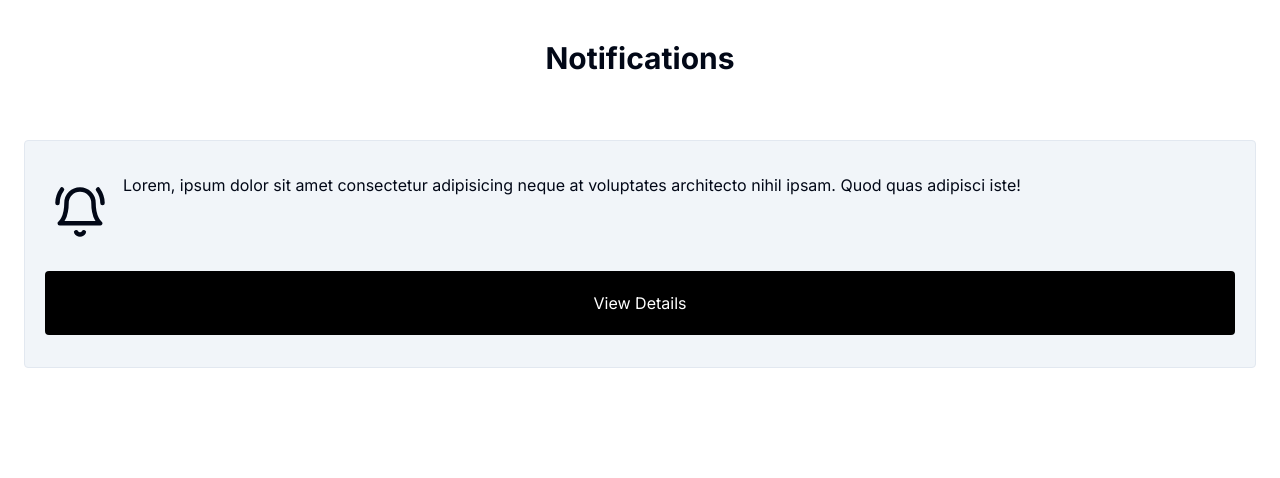
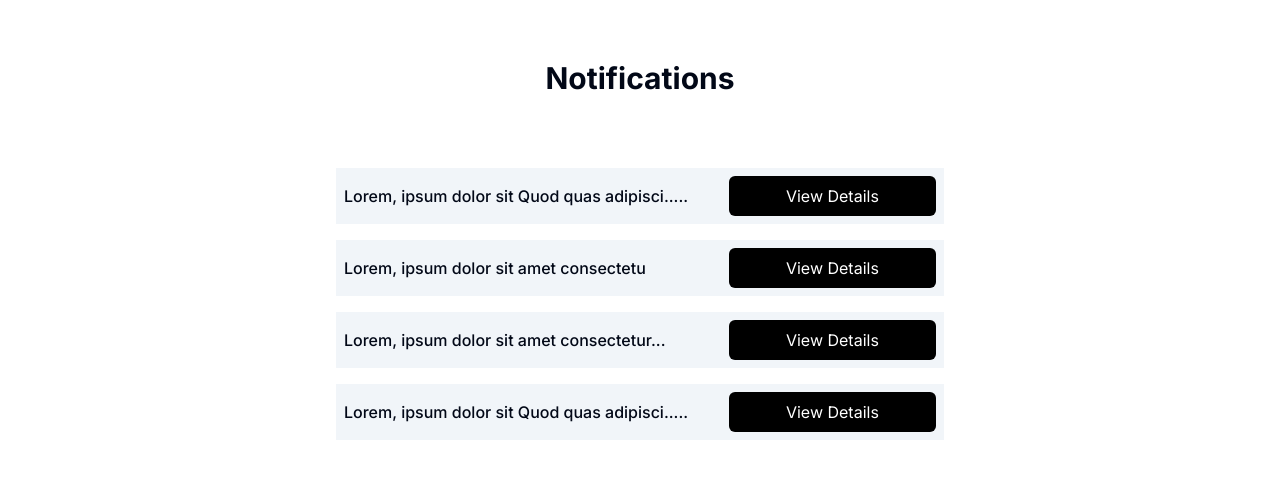
Before and after one commit to Takshashakti/CrowdFlow, a Next.js app: page /settings/notification in a window 1280 px wide. Shown: the top 478 px of the page. Built offline with nearby package versions, Linux system fonts and the light colour scheme.

Commit message:
Notifications page  (#34)
* Deez nuts

* ]]]]

* cleaned up some mess

* NotificationItems

---------

Co-authored-by: Neha Sinha <nehasinha123987@gmail.com>

```diff
--- /dev/null
+++ b/src/app/settings/account/Notification/page.tsx
@@ -0,0 +1,44 @@
+/* eslint-disable react/no-unescaped-entities */
+"use client";
+
+import React, { Dispatch, SetStateAction, useRef, useState } from "react";
+import MaxWidthWrapper from "@/components/MaxWidthWrapper";
+import NotificationItems from "@/components/NotificationItems"
+
+const handleLogout = () => {
+  // Implement logout logic here
+};
+
+export default function Notification() {
+  const [notification, setNotification] = useState([
+     "Lorem, ipsum dolor sit  Quod quas adipisci.....",
+     "Lorem, ipsum dolor sit amet consectetu",
+     "Lorem, ipsum dolor sit amet consectetur...",
+     "Lorem, ipsum dolor sit amet consectetur..ddddd.",
+    // Add more profile information here
+  ]);
+
+  return (
+    <MaxWidthWrapper>
+      <div className="flex flex-col relative text-center">
+        <h1 className="pb-16 pt-10 text-3xl text-center font-bold">
+          Notifications
+        </h1>
+
+        {
+            notification.map((val, ind) => {
+                return (
+                    <NotificationItems className="truncate" key={ind}>
+                        {val}
+                    </NotificationItems>
+                )
+            })
+        }
+
+
+          </div>
+
+
+    </MaxWidthWrapper>
+  );
+}
--- a/src/app/settings/notification/page.tsx
+++ b/src/app/settings/notification/page.tsx
@@ -1,8 +1,7 @@
 /* eslint-disable react/no-unescaped-entities */
-"use client"
+"use client";
 
 import React, { Dispatch, SetStateAction, useRef, useState } from "react";
-import { cn } from '../../../lib/utils';
 import {
   Dialog,
   DialogContent,
@@ -10,44 +9,49 @@ import {
   DialogHeader,
   DialogTitle,
   DialogTrigger,
-  } from "@/components/ui/dialog"
+} from "@/components/ui/dialog";
+import MaxWidthWrapper from "@/components/MaxWidthWrapper";
+import NotificationItems from "@/components/NotificationItems";
+import { cn } from "../../../lib/utils";
+
+const handleLogout = () => {
+  // Implement logout logic here
+};
+
+export default function Notification() {
+  const [notification, setNotification] = useState({
+    details: "Lorem, ipsum dolor sit  Quod quas adipisci.....",
+    details1: "Lorem, ipsum dolor sit amet consectetu",
+    details2: "Lorem, ipsum dolor sit amet consectetur...",
+    details3: "Lorem, ipsum dolor sit amet consectetur..dddddddddddddddd.",
+
+    // Add more profile information here
+  });
+
+  return (
+    <MaxWidthWrapper>
+      <div className="flex flex-col relative text-center">
+        <h1 className="pb-16 pt-10 text-3xl text-center font-bold">
+          Notifications
+        </h1>
+
+          <NotificationItems className="truncate ">
+            {notification.details}
+          </NotificationItems>
+          <NotificationItems className="truncate">
+            {notification.details1}
+          </NotificationItems>
+          <NotificationItems className="truncate">
+            {notification.details2}
+          </NotificationItems>
+          <NotificationItems className="truncate">
+            {notification.details}
+          </NotificationItems>
 
 
-
-
-export default function Account() {
-    return(
-    <div className="flex flex-col px-6 h-12">
-    <div className="px=5 py=5">
-        <h1 className="pb-16 pt-10 text-3xl text-center text-black-800 font-bold"> Notifications </h1>
-    </div>
-        <div id="report incident" className="border flex gap-5 px-5 py-8 text-l rounded-sm bg-slate-100 flex-col justify-end">
-          <div className="flex flex-row ">
-          <svg xmlns="http://www.w3.org/2000/svg"  width="78" height="78" viewBox=" 0 0 24 24" fill="none" stroke="currentColor" stroke-width="2" stroke-linecap="round" stroke-linejoin="round" class="lucide lucide-bell-ring px-2 pr-4"><path d="M6 8a6 6 0 0 1 12 0c0 7 3 9 3 9H3s3-2 3-9"/><path d="M10.3 21a1.94 1.94 0 0 0 3.4 0"/><path d="M4 2C2.8 3.7 2 5.7 2 8"/><path d="M22 8c0-2.3-.8-4.3-2-6"/></svg>
-          <p>Lorem, ipsum dolor sit amet consectetur adipisicing neque at voluptates architecto nihil ipsam. Quod quas adipisci iste!</p>
-          </div>
-           <Dialog>
-              <DialogTrigger className="bg-black  scroll-px-8 py-1 h-16 w-full margin-mx-auto rounded-sm text-white"> View Details </DialogTrigger>
-              <DialogContent className="px-6">
-              <DialogHeader>
-              <DialogTitle className="text-2xl font-bold text-center">Report Details</DialogTitle><br></br>
-              <DialogDescription>
-                  This action cannot be undone. This will permanently delete your account
-                  and remove your data from our servers.
-              </DialogDescription>
-
-              </DialogHeader>
-
-
-              </DialogContent>
-            </Dialog>
           </div>
 
 
-    <br></br>
-
-
-
-
-
-    </div>   )}
+    </MaxWidthWrapper>
+  );
+}
--- a/src/app/signin/page.tsx
+++ b/src/app/signin/page.tsx
@@ -9,7 +9,7 @@ function SignInPage() {
 }
 
 export default function DemoCreateAccount() {
-    const [otpSent, setOtpSent] = useState<boolean>(false);
+  const [otpSent, setOtpSent] = useState<boolean>(false);
   const [showOTPError, setSetshowOTPError] = useState<boolean>(false);
   const phoneRef = useRef<HTMLInputElement>(null);
   const otpRef = useRef<HTMLInputElement>(null);
--- /dev/null
+++ b/src/components/NotificationItems.tsx
@@ -0,0 +1,54 @@
+import { cn } from "@/lib/utils";
+import { Dialog, DialogDescription, DialogTitle, DialogTrigger } from "@radix-ui/react-dialog";
+import { ReactNode } from "react";
+import { DialogContent, DialogHeader } from '@/components/ui/dialog';
+import { Button } from "./ui/button";
+
+
+interface ListIemProps {
+  children: ReactNode;
+  className?: String;
+}
+
+const NotificationItems: React.FC<ListIemProps> = ({children, className}) => {
+    return <div className={cn(`
+    flex
+    justify-start
+    w-full
+    text-center
+    items-center
+    py-2 px-2
+    bg-slate-100
+    backdrop-blur-sm
+    my-2
+
+    `, className)
+    }>
+
+        <div className="font-medium text-left truncate w-[65%]">
+          {children}
+        </div>
+
+        <Dialog>
+              <DialogTrigger className="bg-black w-[35%] px-2 py-2 text-center items-center rounded-md text-white">
+                View Details
+              </DialogTrigger>
+              <DialogContent className="px-6">
+                <DialogHeader>
+                  <DialogTitle className="text-2xl font-bold text-center">
+                    Report Details
+                  </DialogTitle>
+                  <br></br>
+                  <DialogDescription>
+                    This action cannot be undone. This will permanently delete
+                    your account and remove your data from our servers.
+                  </DialogDescription>
+                </DialogHeader>
+              </DialogContent>
+            </Dialog>
+
+
+      </div>;
+  };
+
+  export default NotificationItems;
```
Lines whose indentation alone changed are shown as unchanged.
